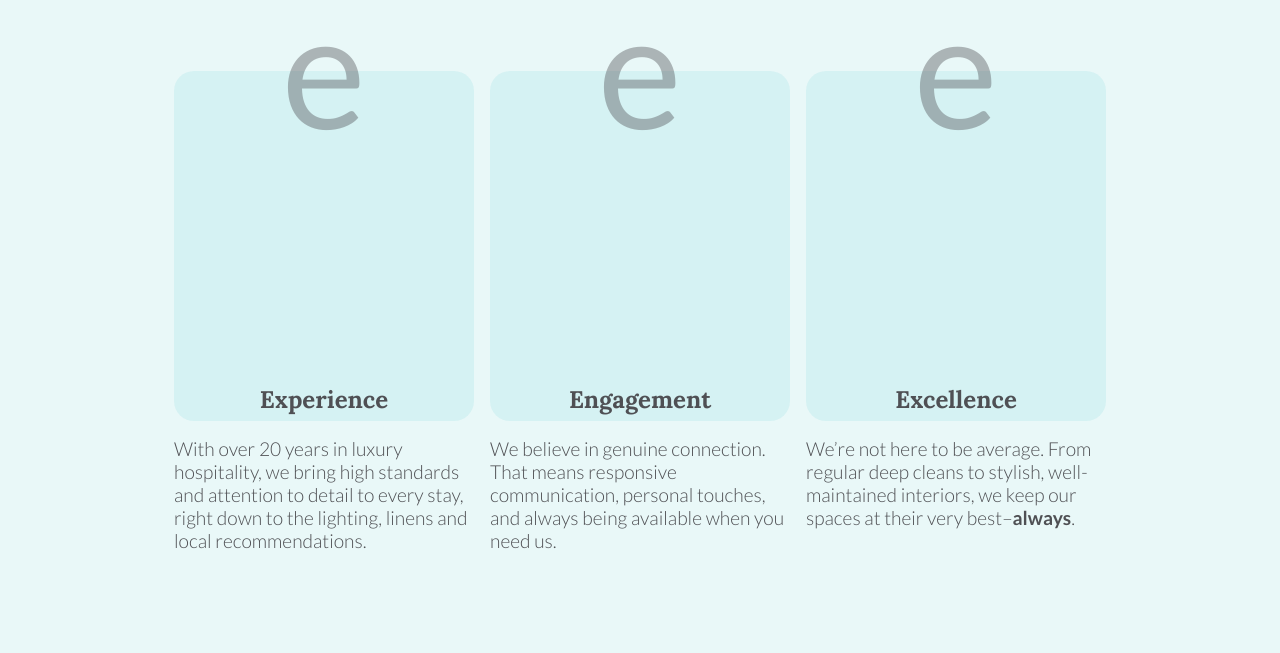
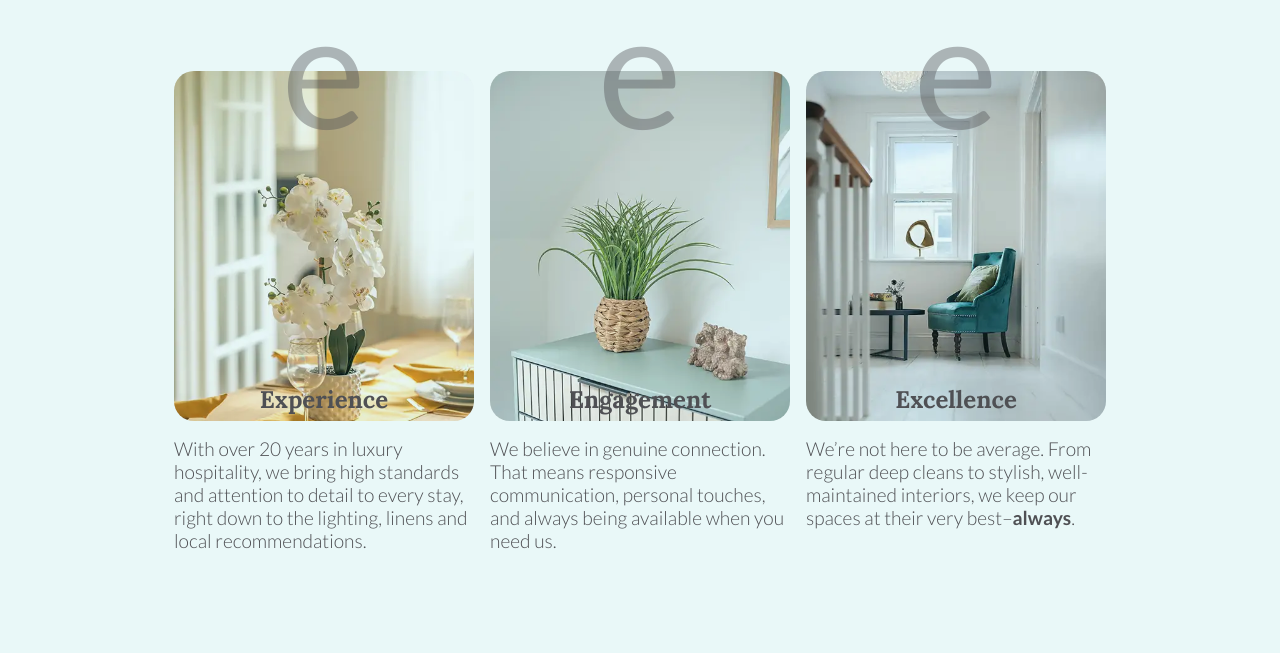
Before and after one commit to subzw0rld/esho, a website built with Vite: page index.html in a window 1280 px wide. Shown: the part 4729-5382 px from the top of the page. Built offline with nearby package versions, Linux system fonts and the light colour scheme; files whose address does not match are found by name.

Commit message:
Fixed: images for three section not showing up

```diff
--- a/src/homepage.css
+++ b/src/homepage.css
@@ -194,15 +194,15 @@
 }
 
 .three-e .primary-widget:first-child .widget-poster {
-    background: url('three-e/1.webp') no-repeat;
+    background: url('/three-e/1.webp') no-repeat;
 }
 
 .three-e .primary-widget:nth-child(2) .widget-poster {
-    background: url('three-e/2.webp') no-repeat;
+    background: url('/three-e/2.webp') no-repeat;
 }
 
 .three-e .primary-widget:last-child  .widget-poster {
-    background: url('three-e/3.webp') no-repeat;
+    background: url('/three-e/3.webp') no-repeat;
 }
 
 .three-e .primary-widget::before {
```
